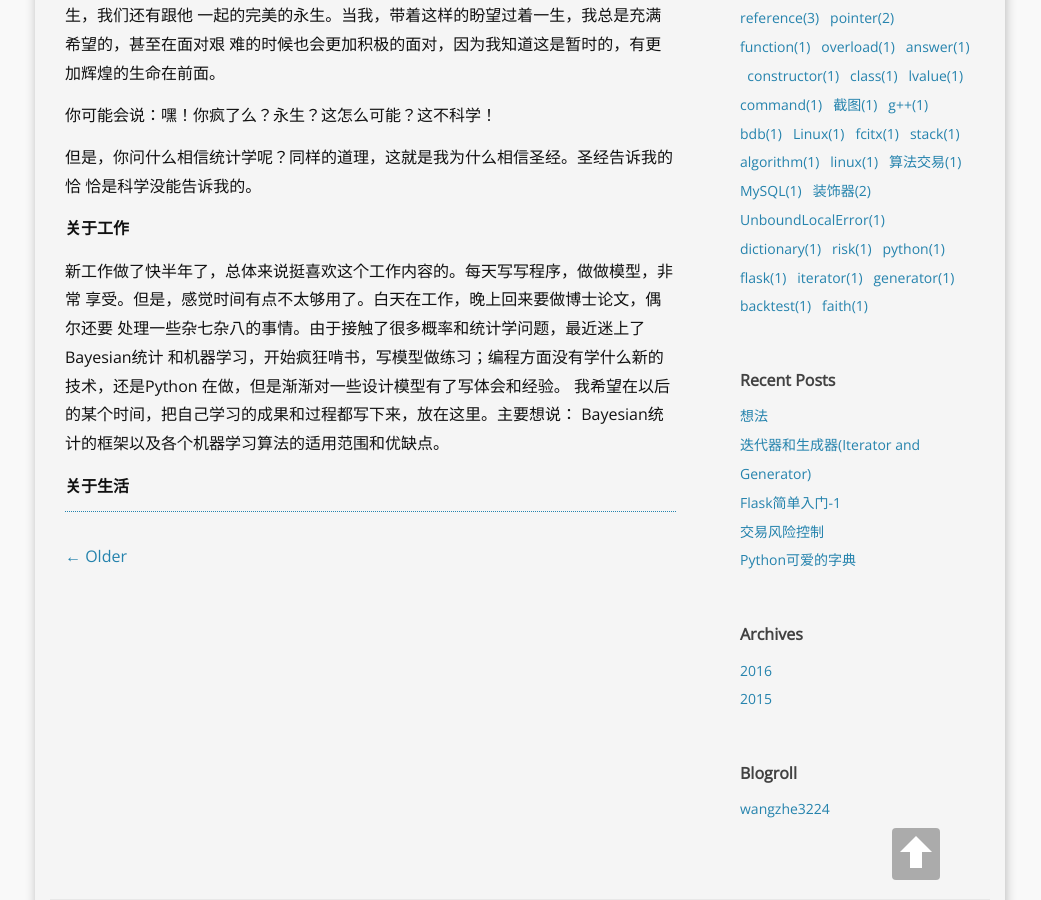
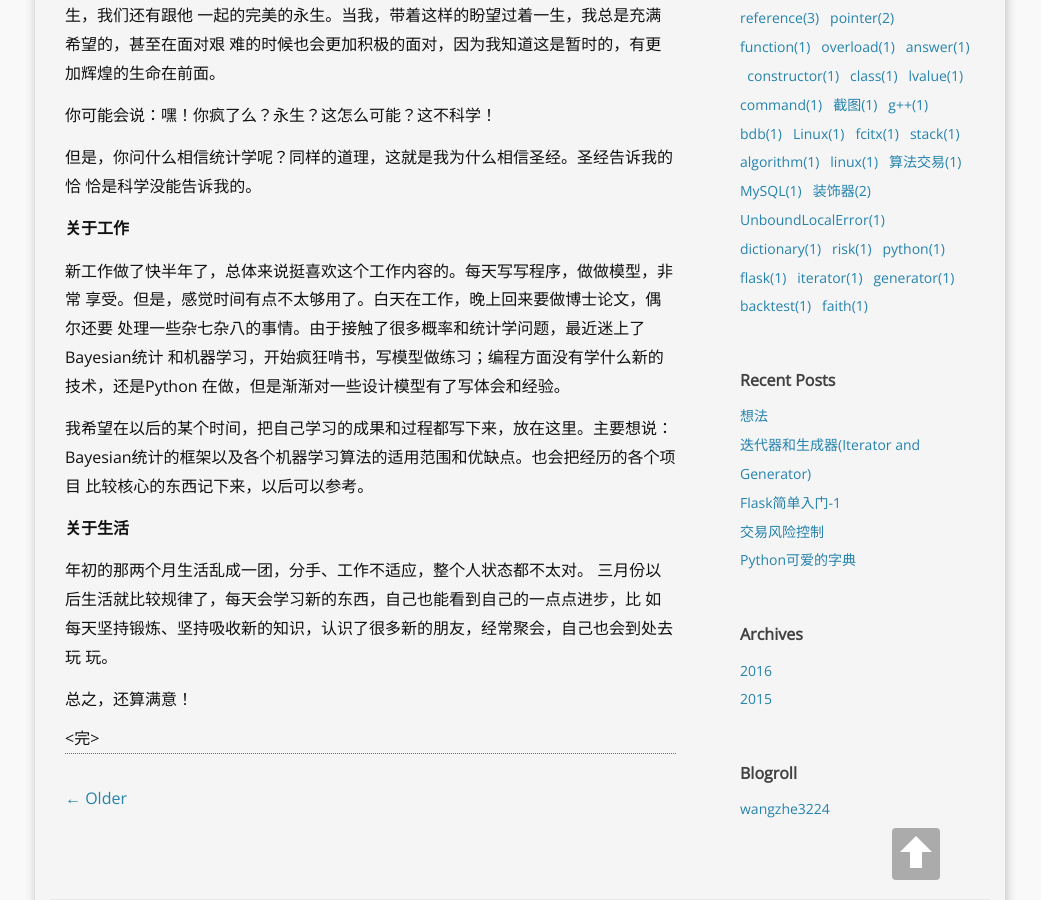
Before and after one commit to wangzhe3224/wangzhe3224.github.io.backup, a Jekyll site: the page built from _posts/2016-06-02-life2.md, in a window 1280 px wide and 900 px high, scrolled down 1023 px. Shown: the whole window, without its empty margins (120-1161 px from the left). Built offline with Jekyll 4.4.1, drawn with Linux system fonts in a browser that asks for light colours; nearby versions of some CDN libraries; comment, search, counter and statistics services are not loaded.

Commit message:
blog update

```diff
--- a/_posts/2016-06-02-life2.md
+++ b/_posts/2016-06-02-life2.md
@@ -51,7 +51,18 @@ tags:
 处理一些杂七杂八的事情。由于接触了很多概率和统计学问题，最近迷上了Bayesian统计
 和机器学习，开始疯狂啃书，写模型做练习；编程方面没有学什么新的技术，还是Python
 在做，但是渐渐对一些设计模型有了写体会和经验。
+
 我希望在以后的某个时间，把自己学习的成果和过程都写下来，放在这里。主要想说：
-Bayesian统计的框架以及各个机器学习算法的适用范围和优缺点。
+Bayesian统计的框架以及各个机器学习算法的适用范围和优缺点。也会把经历的各个项目
+比较核心的东西记下来，以后可以参考。
 
 **关于生活**
+
+年初的那两个月生活乱成一团，分手、工作不适应，整个人状态都不太对。
+三月份以后生活就比较规律了，每天会学习新的东西，自己也能看到自己的一点点进步，比
+如每天坚持锻炼、坚持吸收新的知识，认识了很多新的朋友，经常聚会，自己也会到处去玩
+玩。
+
+总之，还算满意！
+
+<完>
```
